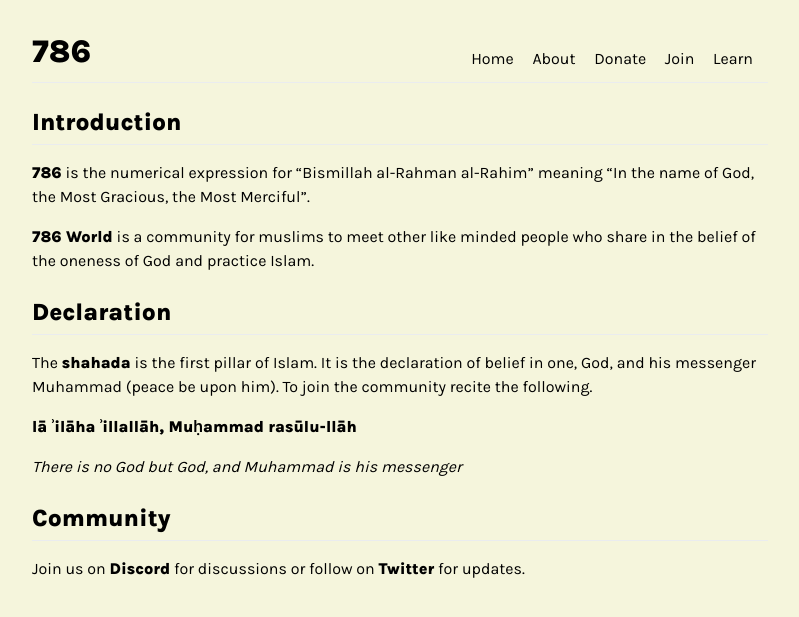
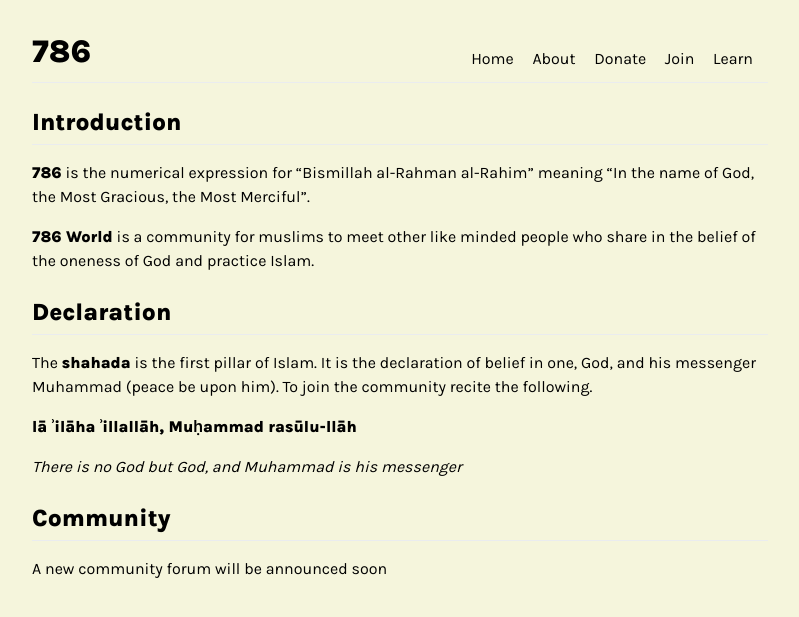
Before and after one commit to feyroozecode/786.world, a Jekyll site: the page built from pages/index.md, in a window 1280 px wide. Shown: the top 617 px of the page, without its empty margins (240-1039 px from the left). Built offline with Jekyll 4.4.1, drawn with Linux system fonts in a browser that asks for light colours; comment, search, counter and statistics services are not loaded.

Commit message:
Update index.md

```diff
--- a/pages/index.md
+++ b/pages/index.md
@@ -22,6 +22,6 @@ Muhammad (peace be upon him). To join the community recite the following.
 
 ## Community
 
-Join us on [Discord](https://discord.gg/dybMMCDRHN) for discussions or follow on [Twitter](https://twitter.com/786worlds) for updates.
+A new community forum will be announced soon
 
 <br>
```
